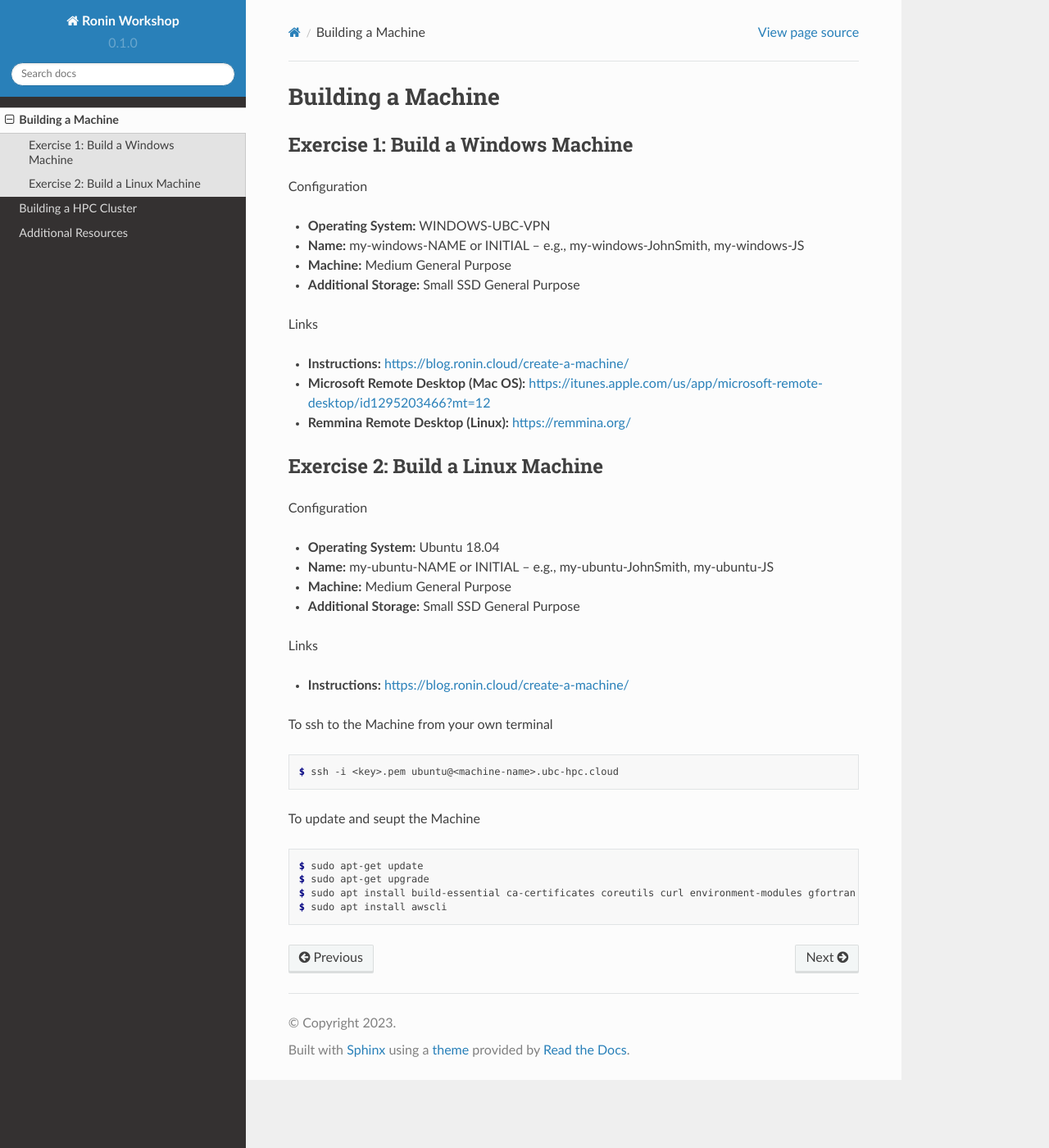
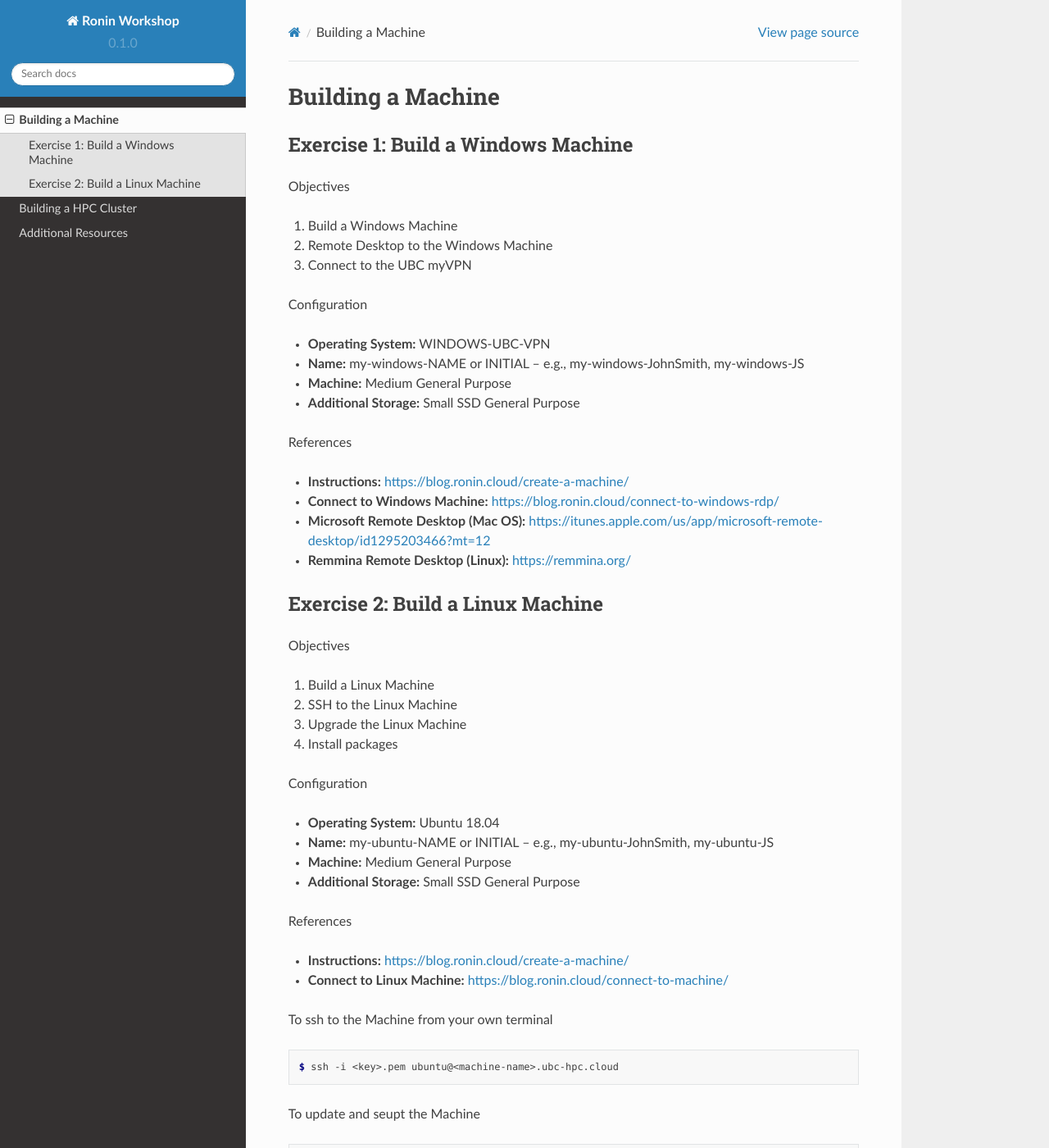
Before and after one commit to mwytang/ronin-workshop, a Sphinx documentation site: the page built from docs/source/machine.rst, in a window 1280 px wide and 1400 px high. Shown: the whole window at 82% size. Built offline with Sphinx 7.4.7 and the Read the Docs theme 2.0.0, drawn with Linux system fonts in a browser that asks for light colours.

Commit message:
Update machine.rst with exercise objectives

```diff
--- a/docs/source/machine.rst
+++ b/docs/source/machine.rst
@@ -3,6 +3,12 @@ Building a Machine
 
 Exercise 1: Build a Windows Machine
 -----------------------------------
+Objectives
+
+#. Build a Windows Machine
+#. Remote Desktop to the Windows Machine
+#. Connect to the UBC myVPN
+
 Configuration
 
 * **Operating System:** WINDOWS-UBC-VPN
@@ -10,24 +16,33 @@ Configuration
 * **Machine:** Medium General Purpose
 *	**Additional Storage:** Small SSD General Purpose
 
-Links
+References
 
 * **Instructions:** https://blog.ronin.cloud/create-a-machine/
+* **Connect to Windows Machine:** https://blog.ronin.cloud/connect-to-windows-rdp/
 * **Microsoft Remote Desktop (Mac OS):** https://itunes.apple.com/us/app/microsoft-remote-desktop/id1295203466?mt=12
 * **Remmina Remote Desktop (Linux):** https://remmina.org/
 
 Exercise 2: Build a Linux Machine
 ---------------------------------
+Objectives
+
+#. Build a Linux Machine
+#. SSH to the Linux Machine
+#. Upgrade the Linux Machine
+#. Install packages
+
 Configuration
 
 * **Operating System:** Ubuntu 18.04
-*	**Name:** my-ubuntu-NAME or INITIAL – e.g., my-ubuntu-JohnSmith, my-ubuntu-JS
+* **Name:** my-ubuntu-NAME or INITIAL – e.g., my-ubuntu-JohnSmith, my-ubuntu-JS
 * **Machine:** Medium General Purpose
-*	**Additional Storage:** Small SSD General Purpose
+* **Additional Storage:** Small SSD General Purpose
 
-Links
+References
 
 * **Instructions:** https://blog.ronin.cloud/create-a-machine/
+* **Connect to Linux Machine:** https://blog.ronin.cloud/connect-to-machine/
 
 To ssh to the Machine from your own terminal
 
```
